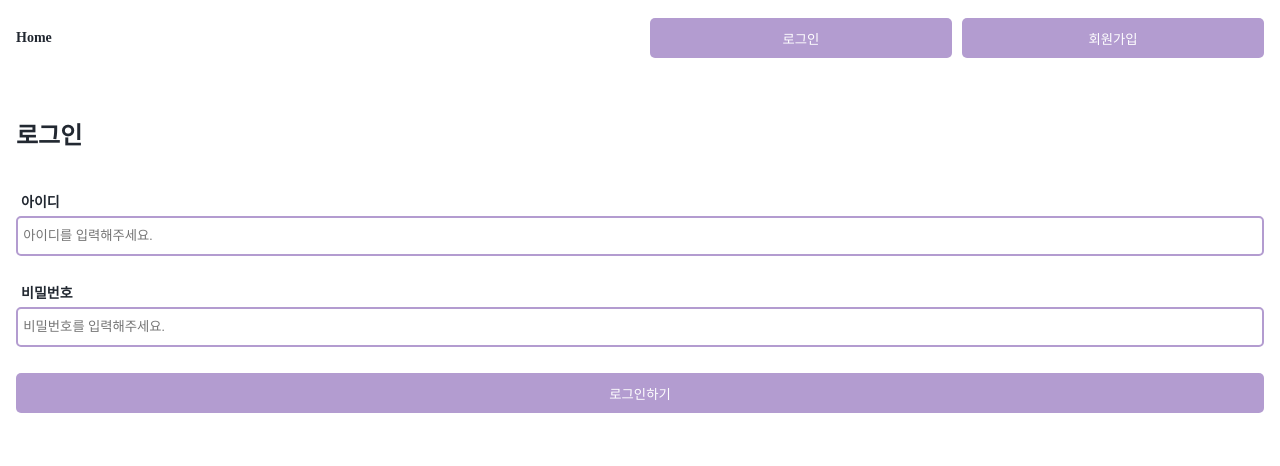
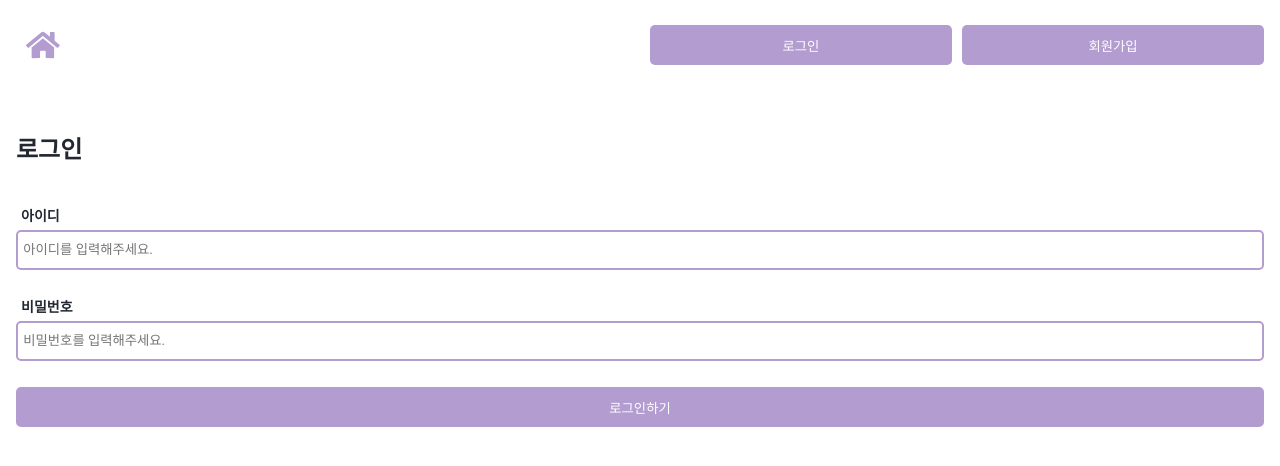
Before and after one commit to mirigu/-Third_React, a React (Create React App) app in the folder megazine/: page /login in a window 1280 px wide. Shown: the top 466 px of the page. Built offline with nearby package versions, Linux system fonts and the light colour scheme; a web font is replaced by a local one.

Commit message:
홈버튼 생성

```diff
--- a/megazine/src/components/Header.js
+++ b/megazine/src/components/Header.js
@@ -1,9 +1,13 @@
 import React from "react";
 import { Grid, Button, Text } from "../elements";
+
 import { useSelector, useDispatch } from "react-redux";
 import { actionCreators as userActions } from "../redux/modules/user";
 import { history } from "../redux/configureStore";
 import Permit from "../shared/Permit";
+
+import { FontAwesomeIcon } from "@fortawesome/react-fontawesome";
+import { faHome } from "@fortawesome/free-solid-svg-icons";
 
 const Header = (props) => {
   const dispatch = useDispatch();
@@ -17,7 +21,21 @@ const Header = (props) => {
         <React.Fragment>
           <Grid padding="16px">
             <Grid is_flex>
-              <Text bold>Home</Text>
+              <Text
+                bold
+                _onClick={() => {
+                  history.push("/");
+                }}
+              >
+                <FontAwesomeIcon
+                  icon={faHome}
+                  style={{
+                    fontSize: "30px",
+                    margin: "0px 10px",
+                    color: "#B39CD0",
+                  }}
+                />
+              </Text>
               <Grid is_flex width="60%">
                 <Button>내정보</Button>
                 <Button margin="0px 10px">알림</Button>
@@ -41,7 +59,17 @@ const Header = (props) => {
     <React.Fragment>
       <Grid padding="16px">
         <Grid is_flex>
-          <Text bold>Home</Text>
+          <Text
+            bold
+            _onClick={() => {
+              history.push("/");
+            }}
+          >
+            <FontAwesomeIcon
+              icon={faHome}
+              style={{ fontSize: "30px", margin: "0px 10px", color: "#B39CD0" }}
+            />
+          </Text>
           <Grid is_flex width="50%">
             <Button
               margin="0px 10px"
--- a/megazine/src/elements/Text.js
+++ b/megazine/src/elements/Text.js
@@ -2,7 +2,7 @@ import React from "react";
 import styled from "styled-components";
 
 const Text = (props) => {
-  const { bold, color, size, margin, textAlign, children } = props;
+  const { bold, color, size, margin, textAlign, _onClick, children } = props;
 
   const styles = {
     bold: bold,
@@ -12,7 +12,11 @@ const Text = (props) => {
     textAlign: textAlign,
   };
 
-  return <P {...styles}>{children}</P>;
+  return (
+    <P {...styles} onClick={_onClick}>
+      {children}
+    </P>
+  );
 };
 
 Text.defaultProps = {
@@ -22,6 +26,7 @@ Text.defaultProps = {
   size: "14px",
   margin: false,
   textAlign: false,
+  _onClick: () => {},
 };
 
 const P = styled.p`
```
